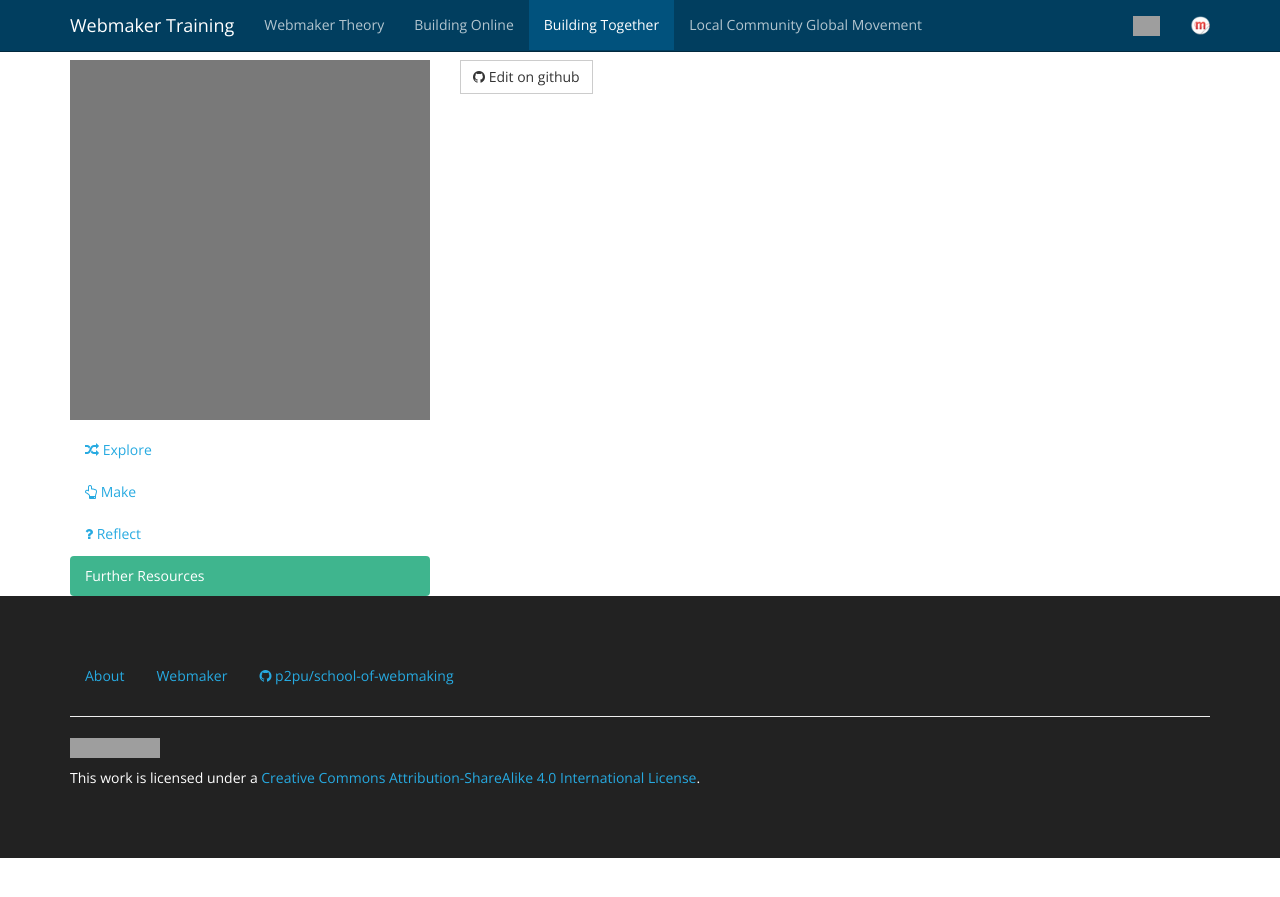
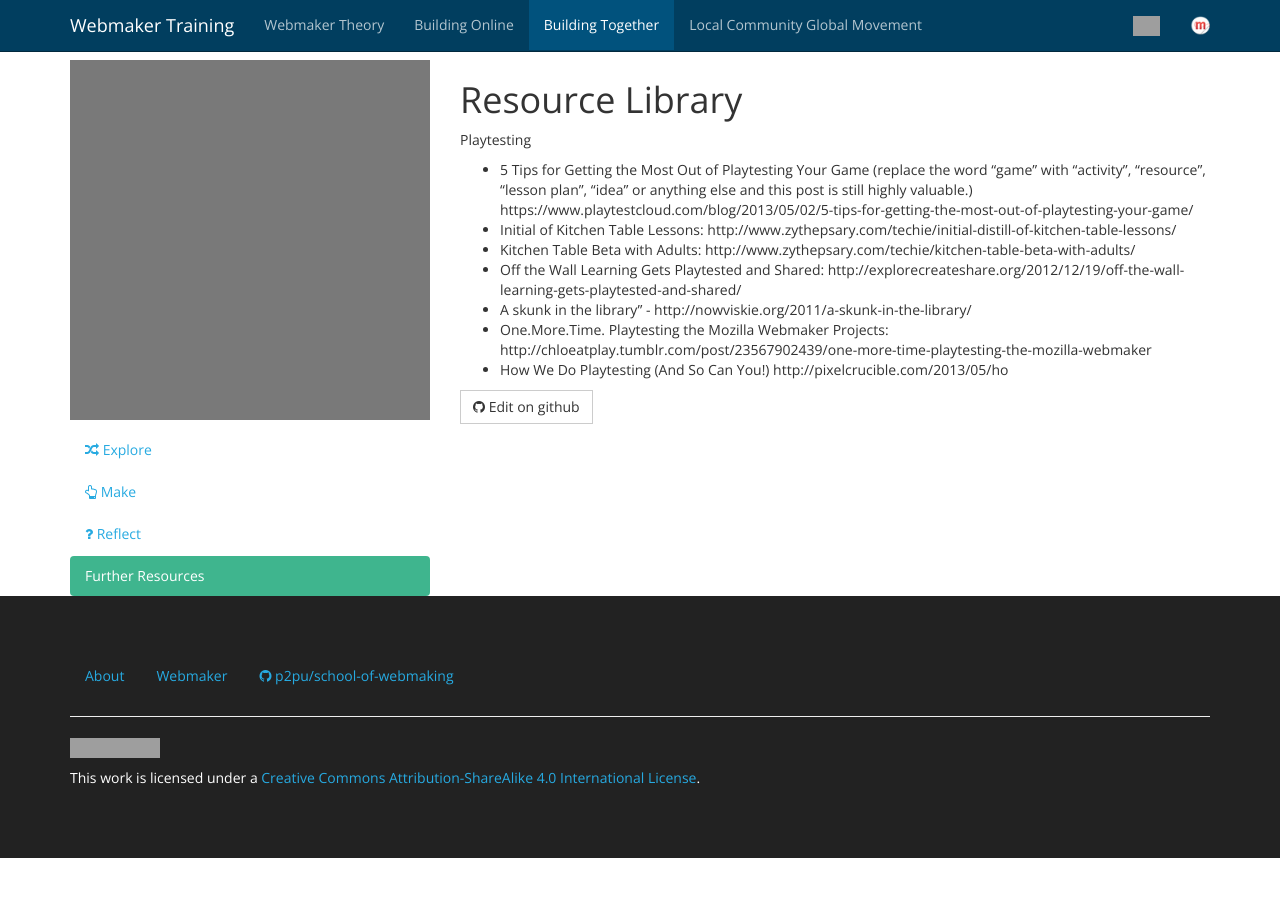
Before and after one commit to mozilla/school-of-webmaking, a Jekyll site: the page built from _posts/2002-01-04-resources.md, in a window 1280 px wide. Shown: the top 897 px of the page. Built offline with Jekyll 4.4.1, drawn with Linux system fonts in a browser that asks for light colours; nearby versions of some CDN libraries; Markdown is read by kramdown in place of the engine named in the settings; grey boxes are pictures that could not be loaded.

Commit message:
Update resources

```diff
--- a/_posts/2002-01-04-resources.md
+++ b/_posts/2002-01-04-resources.md
@@ -3,3 +3,14 @@
 layout: multicourse_page
 categories: [building-together]
 ---
+
+# Resource Library
+Playtesting
+
+* 5 Tips for Getting the Most Out of Playtesting Your Game (replace the word “game” with “activity”, “resource”, “lesson plan”, “idea” or anything else and this post is still highly valuable.) https://www.playtestcloud.com/blog/2013/05/02/5-tips-for-getting-the-most-out-of-playtesting-your-game/
+* Initial of Kitchen Table Lessons: http://www.zythepsary.com/techie/initial-distill-of-kitchen-table-lessons/
+* Kitchen Table Beta with Adults: http://www.zythepsary.com/techie/kitchen-table-beta-with-adults/
+* Off the Wall Learning Gets Playtested and Shared: http://explorecreateshare.org/2012/12/19/off-the-wall-learning-gets-playtested-and-shared/
+* A skunk in the library" - http://nowviskie.org/2011/a-skunk-in-the-library/
+* One.More.Time. Playtesting the Mozilla Webmaker Projects: http://chloeatplay.tumblr.com/post/23567902439/one-more-time-playtesting-the-mozilla-webmaker
+* How We Do Playtesting (And So Can You!) http://pixelcrucible.com/2013/05/ho
```
